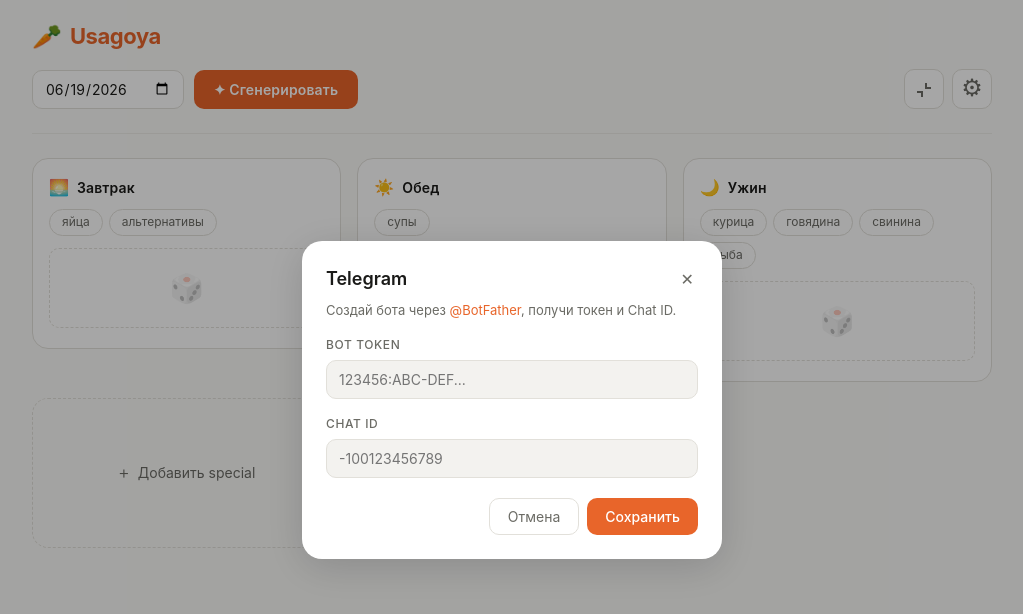
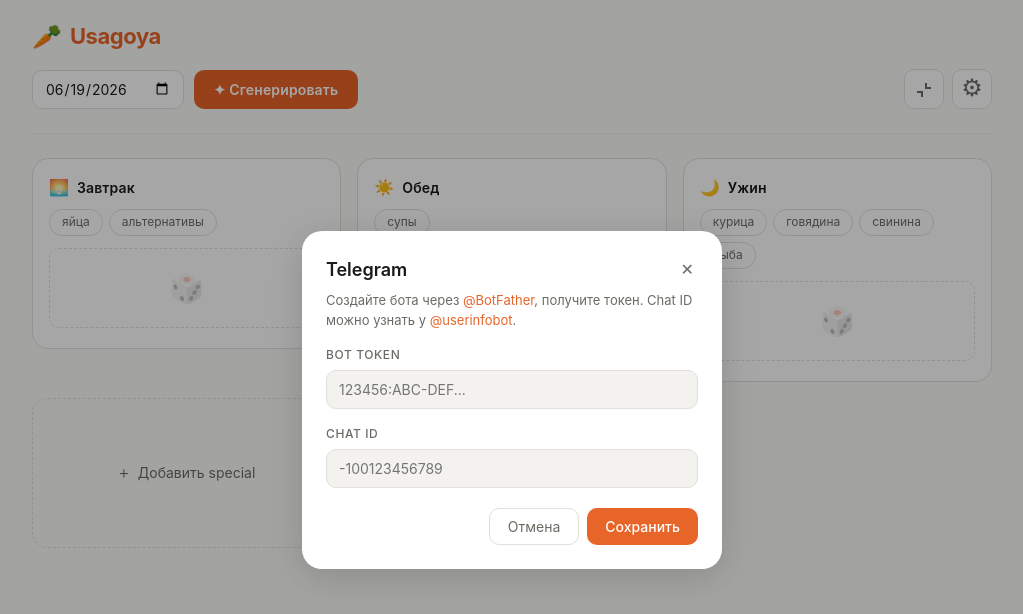
Before and after one commit to sahvea/usagoya, a React (Vite) app: page / in a window 1280 px wide. Both pictures are taken after a click on the button "Настройки Telegram". Shown: the top 614 px of the page, without its empty margins (128-1151 px from the left). Built offline with nearby package versions, Linux system fonts and the light colour scheme.

Commit message:
feat(telegram-settings): add user info bot

```diff
--- a/src/components/TelegramSettings.tsx
+++ b/src/components/TelegramSettings.tsx
@@ -1,6 +1,6 @@
-import { useState } from 'react';
-import type { TelegramConfig } from '../types';
-import styles from './TelegramSettings.module.css';
+import { useState } from "react";
+import type { TelegramConfig } from "../types";
+import styles from "./TelegramSettings.module.css";
 
 interface Props {
   config: TelegramConfig;
@@ -22,10 +22,34 @@
       <div className={styles.modal} onClick={(e) => e.stopPropagation()}>
         <div className={styles.header}>
           <h2 className={styles.title}>Telegram</h2>
-          <button className={styles.close} onClick={onClose} aria-label="Закрыть">✕</button>
+          <button
+            className={styles.close}
+            onClick={onClose}
+            aria-label="Закрыть"
+          >
+            ✕
+          </button>
         </div>
         <p className={styles.hint}>
-          Создай бота через <a href="https://t.me/BotFather" target="_blank" rel="noreferrer" className={styles.link}>@BotFather</a>, получи токен и Chat ID.
+          Создайте бота через{" "}
+          <a
+            href="https://t.me/BotFather"
+            target="_blank"
+            rel="noreferrer"
+            className={styles.link}
+          >
+            @BotFather
+          </a>
+          , получите токен. Chat ID можно узнать у{" "}
+          <a
+            href="https://t.me/userinfobot"
+            target="_blank"
+            rel="noreferrer"
+            className={styles.link}
+          >
+            @userinfobot
+          </a>
+          .
         </p>
         <div className={styles.field}>
           <label className={styles.label}>Bot Token</label>
@@ -50,8 +74,12 @@
           />
         </div>
         <div className={styles.footer}>
-          <button className={styles.cancel} onClick={onClose}>Отмена</button>
-          <button className={styles.save} onClick={handleSave}>Сохранить</button>
+          <button className={styles.cancel} onClick={onClose}>
+            Отмена
+          </button>
+          <button className={styles.save} onClick={handleSave}>
+            Сохранить
+          </button>
         </div>
       </div>
     </div>
```
